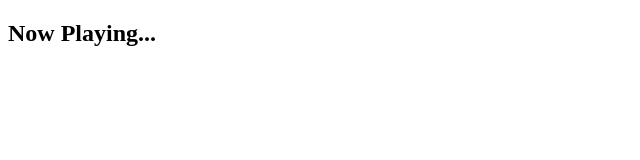
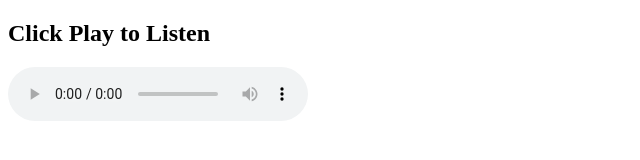
Before and after one commit to BahamasJimbo/my-secret-site, a plain HTML site: page index.html in a window 1280 px wide. Shown: the whole page, without its empty margins (0-640 px from the left). Drawn offline with Linux system fonts and the light colour scheme.

Commit message:
Update index.html

```diff
--- a/index.html
+++ b/index.html
@@ -6,8 +6,8 @@
     <title>Music Player</title>
 </head>
 <body>
-    <h2>Now Playing...</h2>
-    <audio autoplay loop>
+    <h2>Click Play to Listen</h2>
+    <audio controls autoplay loop>
         <source src="amogus 2.mp3" type="audio/mpeg">
         Your browser does not support the audio element.
     </audio>
```
